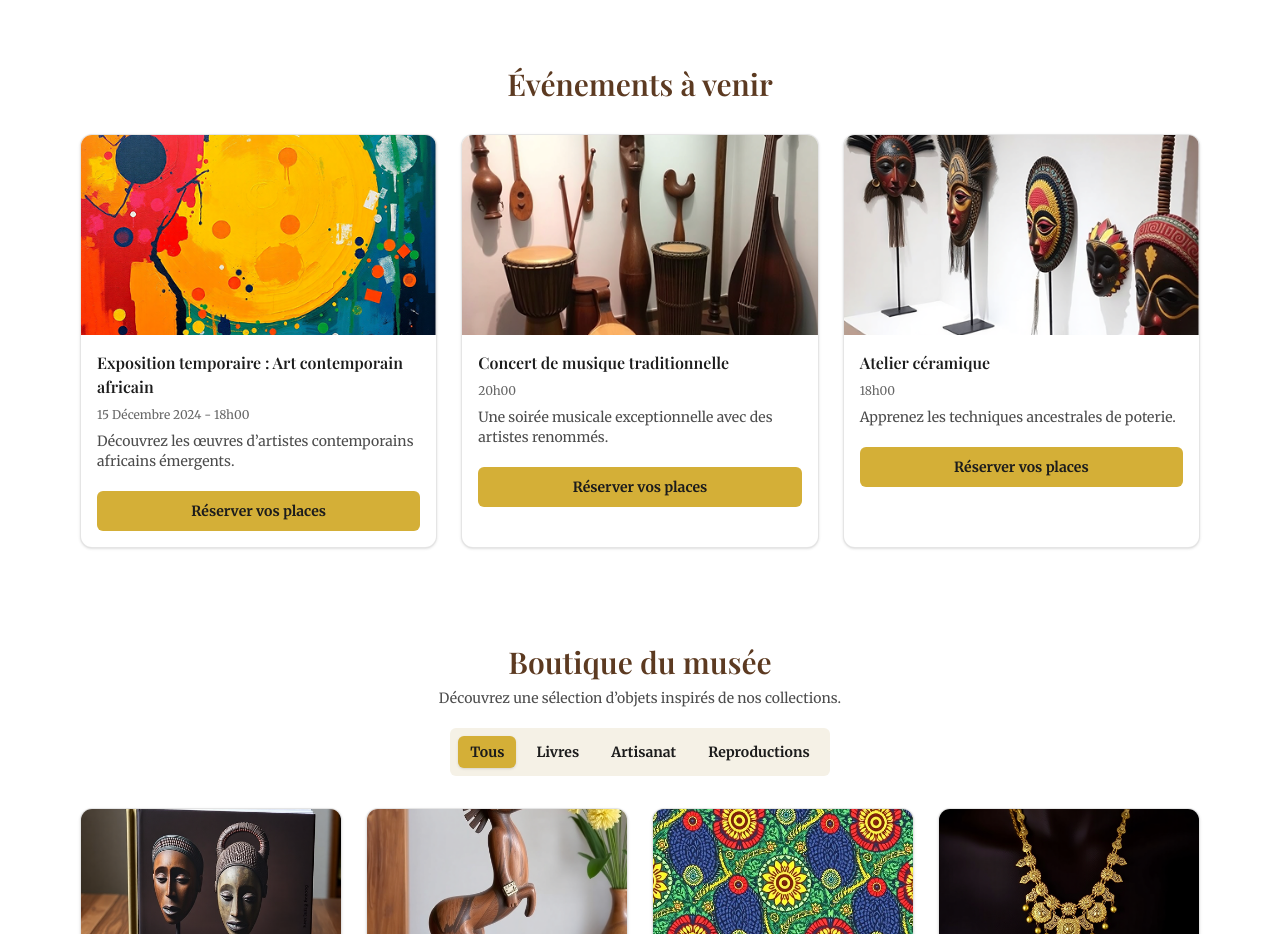
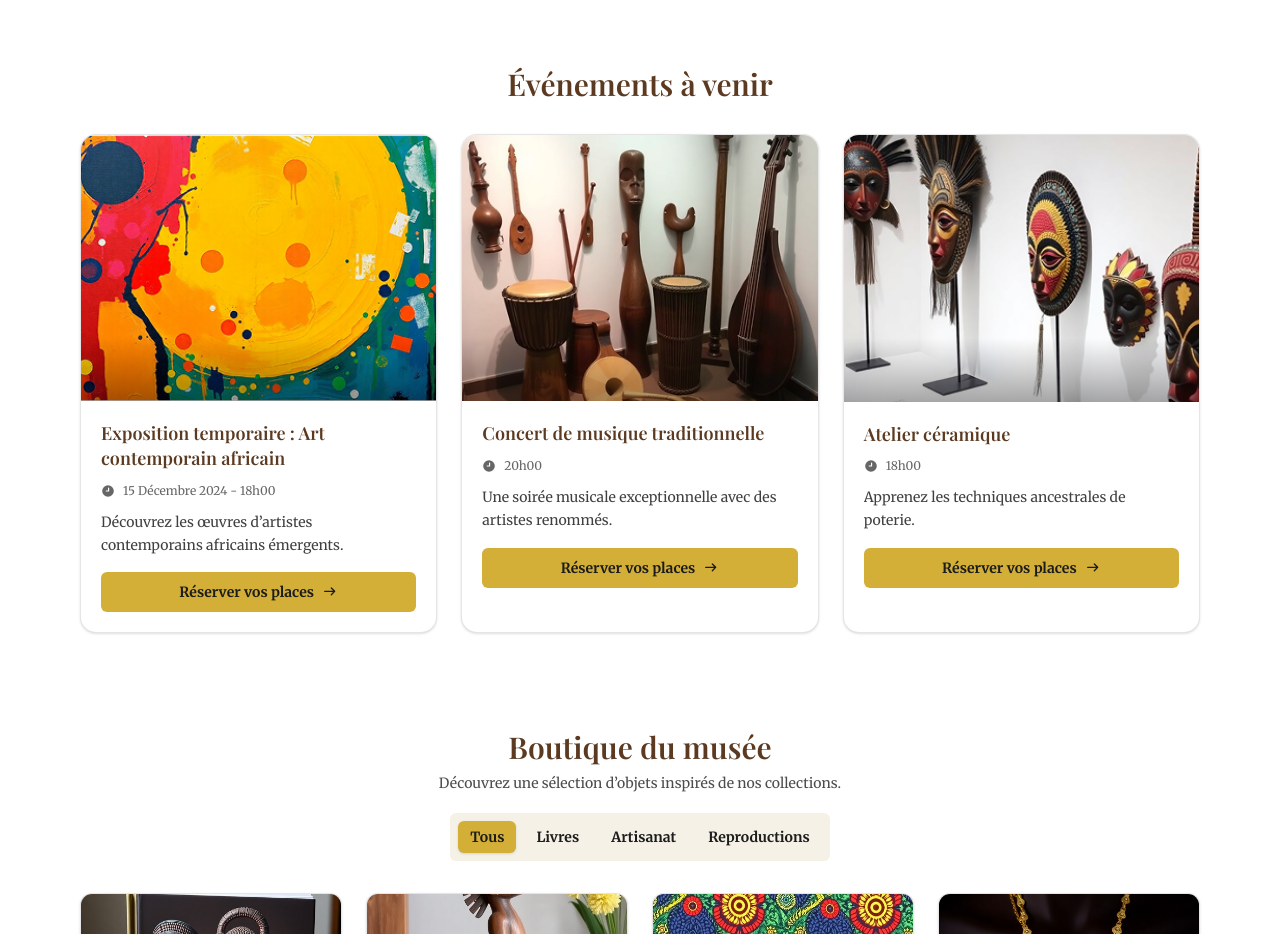
Before and after one commit to Fabricejor/MCN---Hackathon, a Next.js app: page /billeterie in a window 1280 px wide. Shown: the part 1280-2214 px from the top of the page. Built offline with nearby package versions, Linux system fonts and the light colour scheme.

Commit message:
implementation de la page billeterie

```diff
--- a/src/app/apprentissage/page.tsx
+++ b/src/app/apprentissage/page.tsx
@@ -1,8 +1,6 @@
 'use client';
 
 import { useState } from 'react';
-import Navbar from '@/components/layouts/Navbar';
-import Footer from '@/components/layouts/Footer';
 
 export default function ApprentissagePage() {
   const [selectedAnswer, setSelectedAnswer] = useState<number | null>(null);
@@ -55,7 +53,6 @@ export default function ApprentissagePage() {
 
   return (
     <div className="min-h-screen bg-[#F5F1E6]">
-      <Navbar />
 
       {/* Section Quiz */}
       <section className="py-16 px-8">
@@ -356,7 +353,6 @@ export default function ApprentissagePage() {
         </div>
       </section>
 
-      <Footer />
     </div>
   );
 }
--- a/src/app/la-casemas/page.tsx
+++ b/src/app/la-casemas/page.tsx
@@ -1,12 +1,9 @@
 // Page pour La CASEMAS (Centre d'Art, de Science, d'Éducation et de Mémoire pour l'Afrique et ses Diasporas)
 import React from 'react';
-import Navbar from '@/components/layouts/Navbar';
-import Footer from '@/components/layouts/Footer';
 
 export default function CasemasPage() {
   return (
     <div className="min-h-screen bg-[#F5F1E6]">
-      <Navbar />
       <main className="py-16 px-8">
         <div className="max-w-4xl mx-auto text-center">
           <h1 className="text-4xl font-bold mb-4 text-[#1C1C1C]" style={{ fontFamily: 'Playfair Display, serif' }}>
@@ -17,8 +14,6 @@ export default function CasemasPage() {
           </p>
         </div>
       </main>
-
-      <Footer />
     </div>
   );
 }
--- a/src/components/AnimatedHero.tsx
+++ b/src/components/AnimatedHero.tsx
@@ -215,6 +215,7 @@ export default function AnimatedHero({
     gsap.set(innerWrappers, { xPercent: -100 });
 
     observerRef.current = Observer.create({
+      target: containerRef.current as Element,
       type: 'wheel,touch,pointer',
       wheelSpeed: -1,
       onDown: () => {
@@ -224,7 +225,7 @@ export default function AnimatedHero({
         if (!animatingRef.current) gotoSection(currentIndexRef.current + 1, 1);
       },
       tolerance: 10,
-      preventDefault: true,
+      preventDefault: false,
     });
 
     gotoSection(0, 1);
--- a/src/components/UpcomingEvents.tsx
+++ b/src/components/UpcomingEvents.tsx
@@ -10,14 +10,21 @@ type EventCardProps = {
 
 function EventCard({ title, date, description, image }: EventCardProps) {
   return (
-    <div className="overflow-hidden rounded-xl border border-black/10 bg-[var(--light)] shadow-sm">
-      <img src={image} alt="" className="w-full aspect-[16/9] object-cover" />
-      <div className="space-y-2 p-4">
-        <h4 className="text-base font-semibold text-[var(--black)]">{title}</h4>
-        <p className="text-xs text-[color:rgb(0_0_0_/_0.6)]">{date}</p>
-        <p className="text-sm text-[color:rgb(0_0_0_/_0.7)]">{description}</p>
-        <Link href="/evenements" className="mt-3 inline-flex w-full items-center justify-center rounded-md bg-[var(--gold)] px-4 py-2.5 text-sm font-semibold text-[var(--black)] hover:brightness-95">
+    <div className="group overflow-hidden rounded-2xl border border-black/10 bg-[var(--light)] shadow-sm transition hover:shadow-md">
+      <div className="relative">
+        <img src={image} alt="" className="w-full aspect-[4/3] object-cover" />
+        <div className="pointer-events-none absolute inset-x-0 bottom-0 h-16 bg-gradient-to-t from-[color:rgb(0_0_0_/_0.35)] to-transparent" />
+      </div>
+      <div className="space-y-3 p-5">
+        <h4 className="font-serif text-lg font-semibold leading-snug text-[var(--brown)]">{title}</h4>
+        <div className="flex items-center gap-2 text-xs text-[color:rgb(0_0_0_/_0.6)]">
+          <ClockIcon className="h-3.5 w-3.5" />
+          <span>{date}</span>
+        </div>
+        <p className="text-sm leading-relaxed text-[color:rgb(0_0_0_/_0.75)] line-clamp-3">{description}</p>
+        <Link href="/evenements" className="mt-1 inline-flex w-full items-center justify-center gap-2 rounded-md bg-[var(--gold)] px-4 py-2.5 text-sm font-semibold text-[var(--black)] ring-offset-2 transition hover:brightness-95 focus:outline-none focus:ring-2 focus:ring-[color:rgb(212_175_55_/_0.5)]">
           Réserver vos places
+          <ArrowRightIcon className="h-4 w-4" />
         </Link>
       </div>
     </div>
@@ -62,3 +69,19 @@ export default function UpcomingEvents() {
     </section>
   )
 }
+
+function ClockIcon({ className }: { className?: string }) {
+  return (
+    <svg xmlns="http://www.w3.org/2000/svg" viewBox="0 0 24 24" fill="currentColor" className={className}>
+      <path d="M12 2a10 10 0 100 20 10 10 0 000-20zm1 11h-4a1 1 0 110-2h3V7a1 1 0 112 0v5a1 1 0 01-1 1z" />
+    </svg>
+  )
+}
+
+function ArrowRightIcon({ className }: { className?: string }) {
+  return (
+    <svg xmlns="http://www.w3.org/2000/svg" viewBox="0 0 24 24" fill="currentColor" className={className}>
+      <path d="M13.293 5.293a1 1 0 011.414 0l5 5a1 1 0 010 1.414l-5 5a1 1 0 11-1.414-1.414L16.586 12H4a1 1 0 110-2h12.586l-3.293-3.293a1 1 0 010-1.414z" />
+    </svg>
+  )
+}
```
